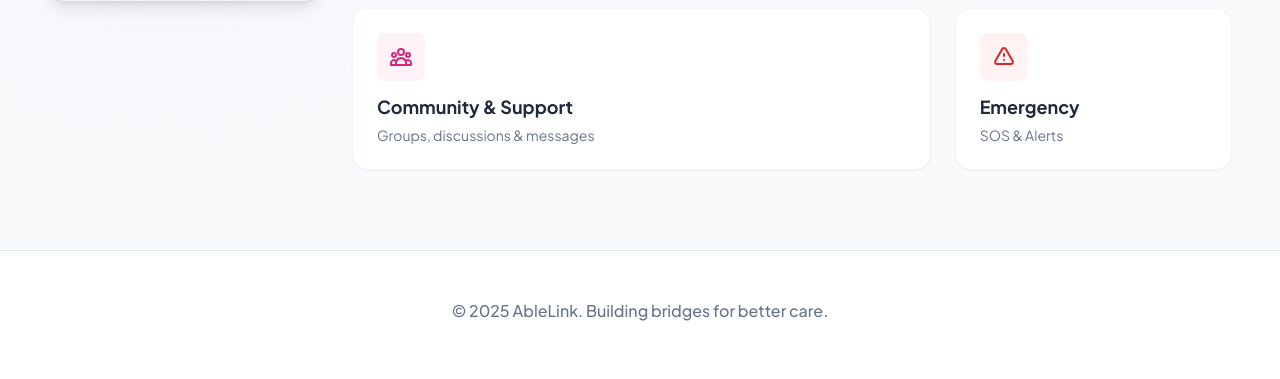
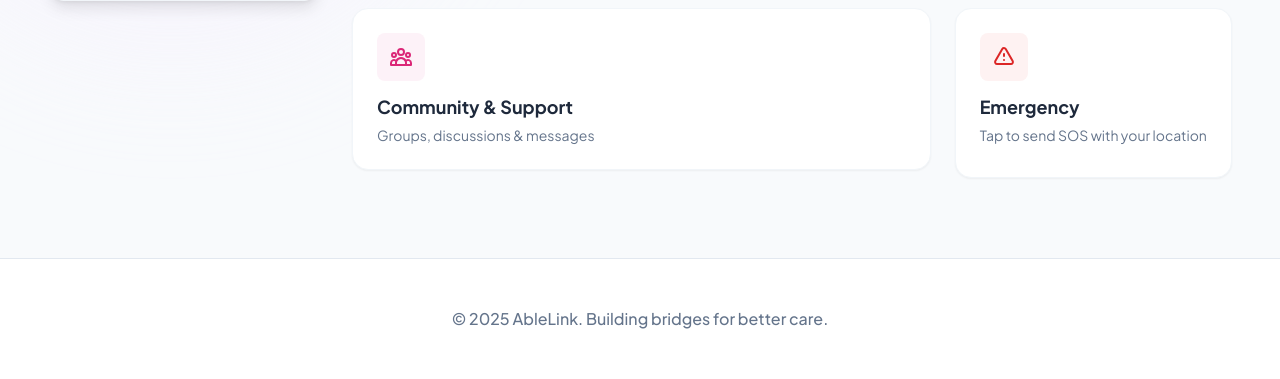
Before and after one commit to Tarannum-Al-Akida/ABLELINK, a Laravel app: template resources/views/dashboards/user.blade.php in a window 1280 px wide. Shown: the part 859-1238 px from the top of the page. Before the commit the page ends 1180 px from the top, so only its background shows below. Run offline with Laravel 12, Linux system fonts and the light colour scheme; the template is opened without the code that fills it, so the values that code supplies are empty; the visitor is signed in with stand-in values (Sample User, id 1); some libraries are stand-ins or nearby versions.

Commit message:
feat: Add SOS button to user dashboard
Co-authored-by: tarannum.al.akida <tarannum.al.akida@g.bracu.ac.bd>

```diff
--- a/resources/views/dashboards/user.blade.php
+++ b/resources/views/dashboards/user.blade.php
@@ -2,6 +2,16 @@
 
 @section('content')
 <div class="container mx-auto px-6 py-8">
+    @if(session('success'))
+        <div class="mb-6 rounded-2xl border border-green-200 bg-green-50 px-6 py-4 text-green-800 font-bold">
+            {{ session('success') }}
+        </div>
+    @endif
+    @if(session('error'))
+        <div class="mb-6 rounded-2xl border border-red-200 bg-red-50 px-6 py-4 text-red-800 font-bold">
+            {{ session('error') }}
+        </div>
+    @endif
     <div class="grid grid-cols-1 lg:grid-cols-4 gap-8">
 
         <!-- SIDEBAR -->
@@ -150,19 +160,87 @@
                     </div>
                 </div>
                 <div class="lg:col-span-1">
-                    <div class="bg-white p-6 rounded-2xl shadow-sm border border-slate-100 hover:shadow-md transition-all group cursor-pointer">
+                    <!-- Emergency SOS (works like Profile SOS) -->
+                    <form id="sos-dashboard-form" action="{{ route('sos.store') }}" method="POST">
+                        @csrf
+                        <input type="hidden" name="latitude" id="sos-dashboard-latitude" value="">
+                        <input type="hidden" name="longitude" id="sos-dashboard-longitude" value="">
+                        <input type="hidden" name="accuracy_m" id="sos-dashboard-accuracy" value="">
+                        <input type="hidden" name="address" id="sos-dashboard-address" value="">
+                        <input type="hidden" name="notes" id="sos-dashboard-notes" value="SOS triggered from dashboard.">
+
+                        <button type="submit" id="sos-dashboard-button"
+                                class="w-full text-left bg-white p-6 rounded-2xl shadow-sm border border-slate-100 hover:shadow-md transition-all group">
                             <div class="flex items-center mb-3">
                                 <div class="p-3 rounded-lg bg-red-50 text-red-600 group-hover:bg-red-600 group-hover:text-white transition-colors">
                                     <svg class="w-6 h-6" fill="none" stroke="currentColor" viewBox="0 0 24 24"><path stroke-linecap="round" stroke-linejoin="round" stroke-width="2" d="M12 9v2m0 4h.01m-6.938 4h13.856c1.54 0 2.502-1.667 1.732-3L13.732 4c-.77-1.333-2.694-1.333-3.464 0L3.34 16c-.77 1.333.192 3 1.732 3z"></path></svg>
                                 </div>
                             </div>
                             <h6 class="font-bold text-slate-800 text-lg">Emergency</h6>
-                        <p class="text-sm text-slate-500 mt-1">SOS & Alerts</p>
-                    </div>
+                            <p class="text-sm text-slate-500 mt-1">Tap to send SOS with your location</p>
+                            <p id="sos-dashboard-status" class="text-xs text-slate-400 mt-2"></p>
+                        </button>
+                    </form>
                 </div>
             </div>
 
         </div>
     </div>
 </div>
+
+<script>
+(() => {
+  const form = document.getElementById('sos-dashboard-form');
+  const btn = document.getElementById('sos-dashboard-button');
+  const status = document.getElementById('sos-dashboard-status');
+  if (!form || !btn) return;
+
+  let hasSubmitted = false;
+  const setStatus = (text) => { if (status) status.textContent = text || ''; };
+
+  const submitWith = (coords) => {
+    const lat = document.getElementById('sos-dashboard-latitude');
+    const lng = document.getElementById('sos-dashboard-longitude');
+    const acc = document.getElementById('sos-dashboard-accuracy');
+    const address = document.getElementById('sos-dashboard-address');
+
+    if (coords && typeof coords.latitude === 'number' && typeof coords.longitude === 'number') {
+      lat.value = coords.latitude;
+      lng.value = coords.longitude;
+      acc.value = coords.accuracy ? Math.round(coords.accuracy) : '';
+      address.value = '';
+    }
+
+    hasSubmitted = true;
+    form.submit();
+  };
+
+  form.addEventListener('submit', (e) => {
+    if (hasSubmitted) return;
+    e.preventDefault();
+
+    btn.disabled = true;
+    btn.classList.add('opacity-70', 'cursor-not-allowed');
+    setStatus('Getting your location…');
+
+    if (!navigator.geolocation) {
+      setStatus('Location not supported. Sending SOS without location…');
+      submitWith(null);
+      return;
+    }
+
+    navigator.geolocation.getCurrentPosition(
+      (pos) => {
+        setStatus('Location captured. Sending SOS…');
+        submitWith(pos.coords);
+      },
+      () => {
+        setStatus('Location permission denied/unavailable. Sending SOS without location…');
+        submitWith(null);
+      },
+      { enableHighAccuracy: true, timeout: 10000, maximumAge: 0 }
+    );
+  });
+})();
+</script>
 @endsection
```
Lines whose indentation alone changed are shown as unchanged.
